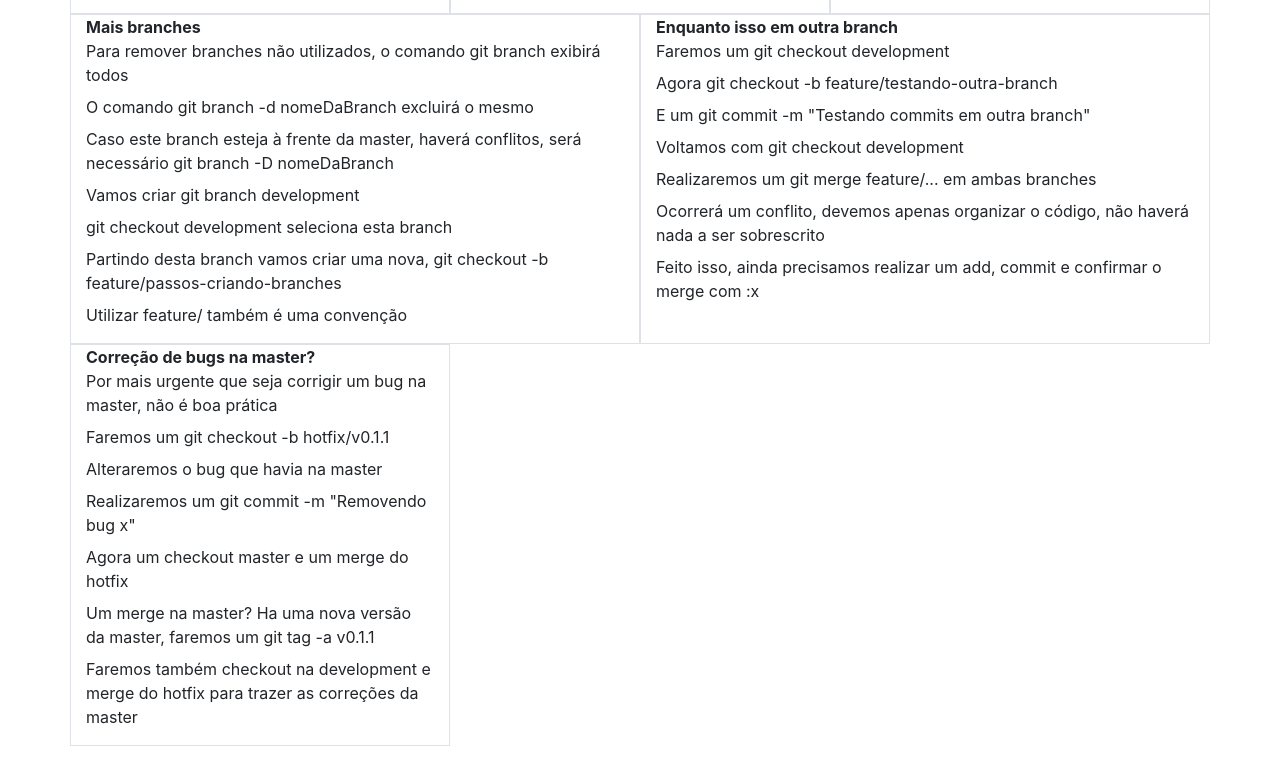
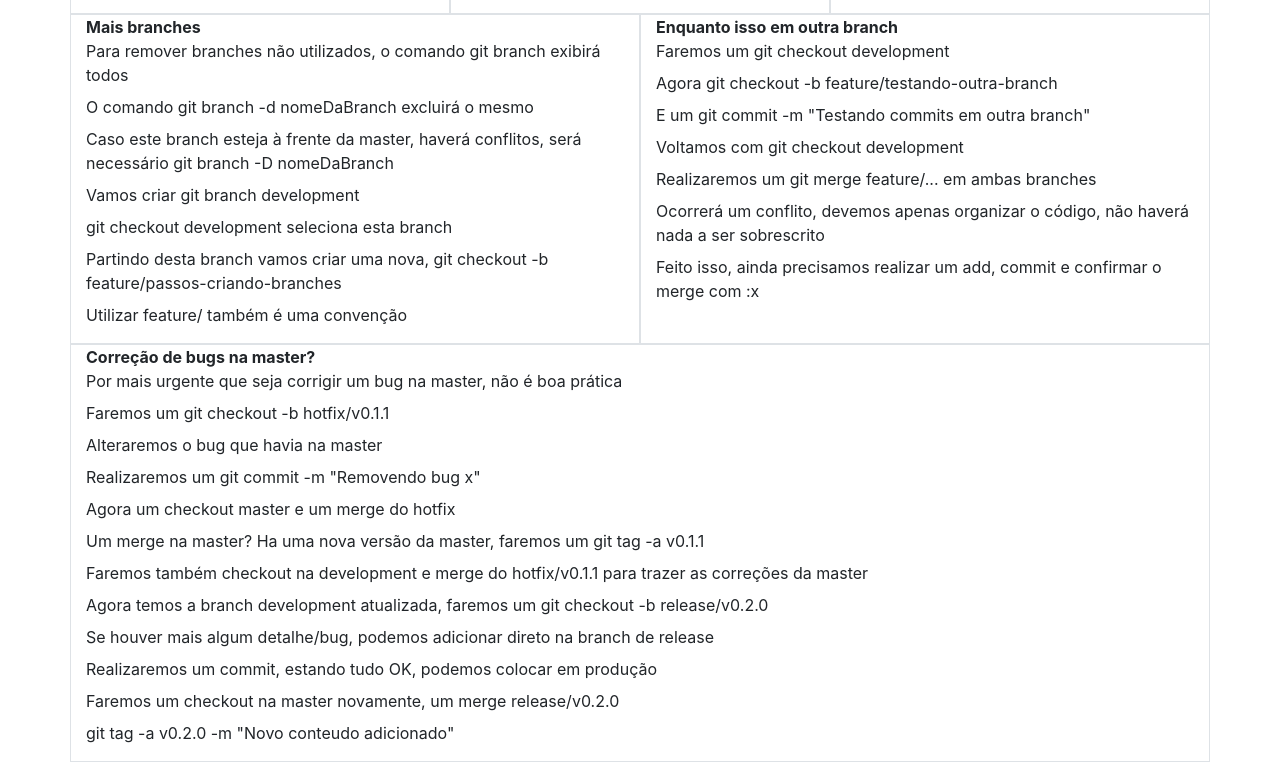
Before and after one commit to JhonyVillani/curso-git-estrategias, a plain HTML site: page index.html in a window 1280 px wide. Shown: the part 968-1730 px from the top of the page. Drawn offline with nearby package versions, Linux system fonts and the light colour scheme.

Commit message:
Correcoes de bug e largura da coluna

```diff
--- a/index.html
+++ b/index.html
@@ -107,7 +107,7 @@
 				</dl>
 			</div>
 
-			<div class="col-4 border">
+			<div class="col-12 border">
 				<dl>
 					<dt>Correção de bugs na master?</dt>
 					<dd>Por mais urgente que seja corrigir um bug na master, não é boa prática</dd>
@@ -116,8 +116,12 @@
 					<dd>Realizaremos um git commit -m "Removendo bug x"</dd>
 					<dd>Agora um checkout master e um merge do hotfix</dd>
 					<dd>Um merge na master? Ha uma nova versão da master, faremos um git tag -a v0.1.1</dd>
-					<dd>Faremos também checkout na development e merge do hotfix para trazer as correções da master</dd>
-					<dd></dd>
+					<dd>Faremos também checkout na development e merge do hotfix/v0.1.1 para trazer as correções da master</dd>
+					<dd>Agora temos a branch development atualizada, faremos um git checkout -b release/v0.2.0 </dd>
+					<dd>Se houver mais algum detalhe/bug, podemos adicionar direto na branch de release</dd>
+					<dd>Realizaremos um commit, estando tudo OK, podemos colocar em produção</dd>
+					<dd>Faremos um checkout na master novamente, um merge release/v0.2.0</dd>
+					<dd>git tag -a v0.2.0 -m "Novo conteudo adicionado"</dd>
 				</dl>
 			</div>
 		</div>
```
